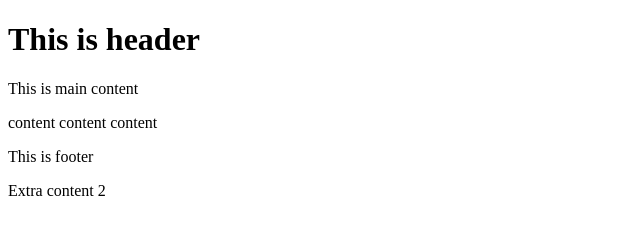
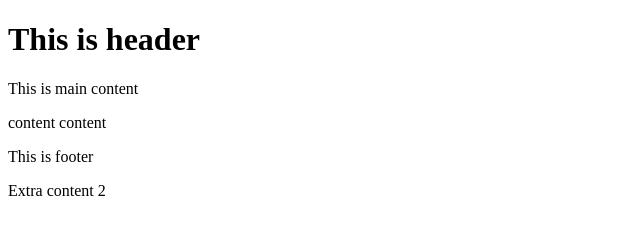
Before and after one commit to Tran-Mai-Anh/GitHub-2, a plain HTML site: page index.html in a window 1280 px wide. Shown: the full height of the page, 0-640 px from the left. Drawn offline with Linux system fonts and the light colour scheme.

Commit message:
Update index.html

```diff
--- a/index.html
+++ b/index.html
@@ -11,7 +11,7 @@
     </header>
     <main>
         <p>This is main content</p>
-        <p>content content content</p>
+        <p>content content</p>
     </main>
     <footer>
         <p>This is footer</p>
```
